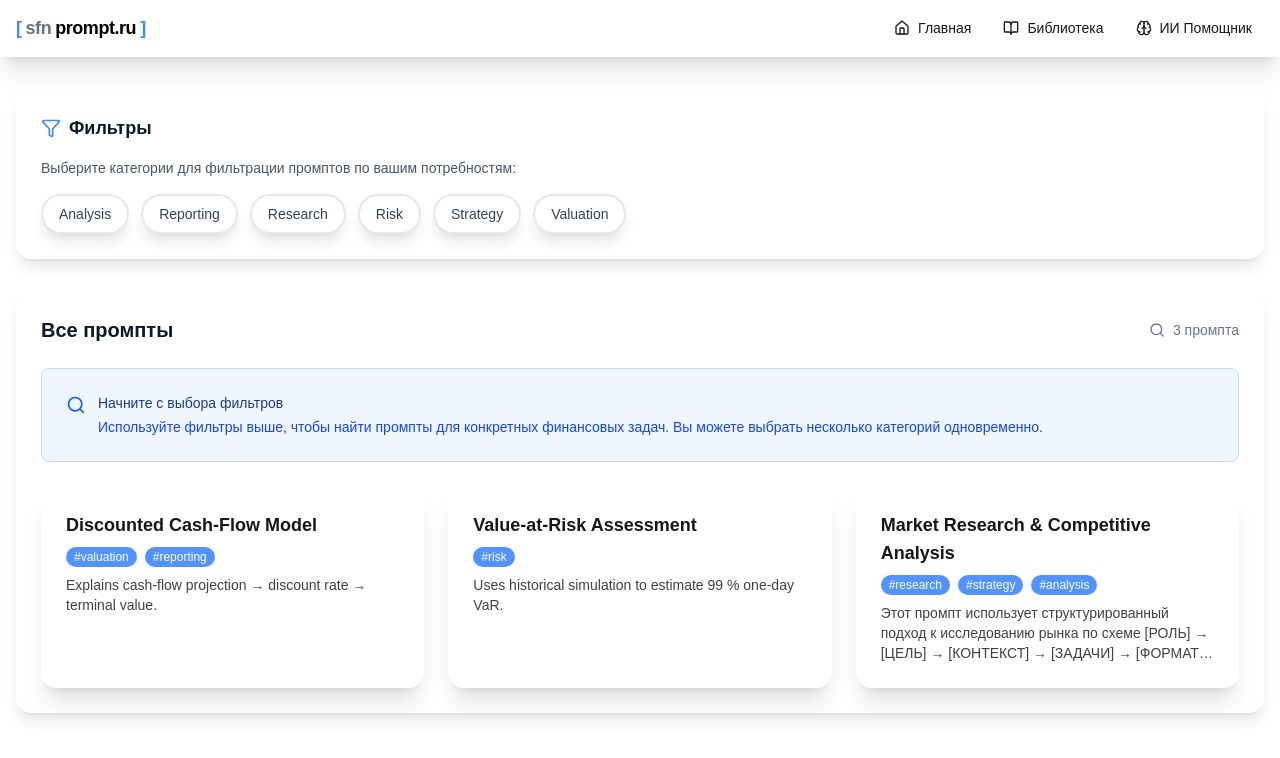
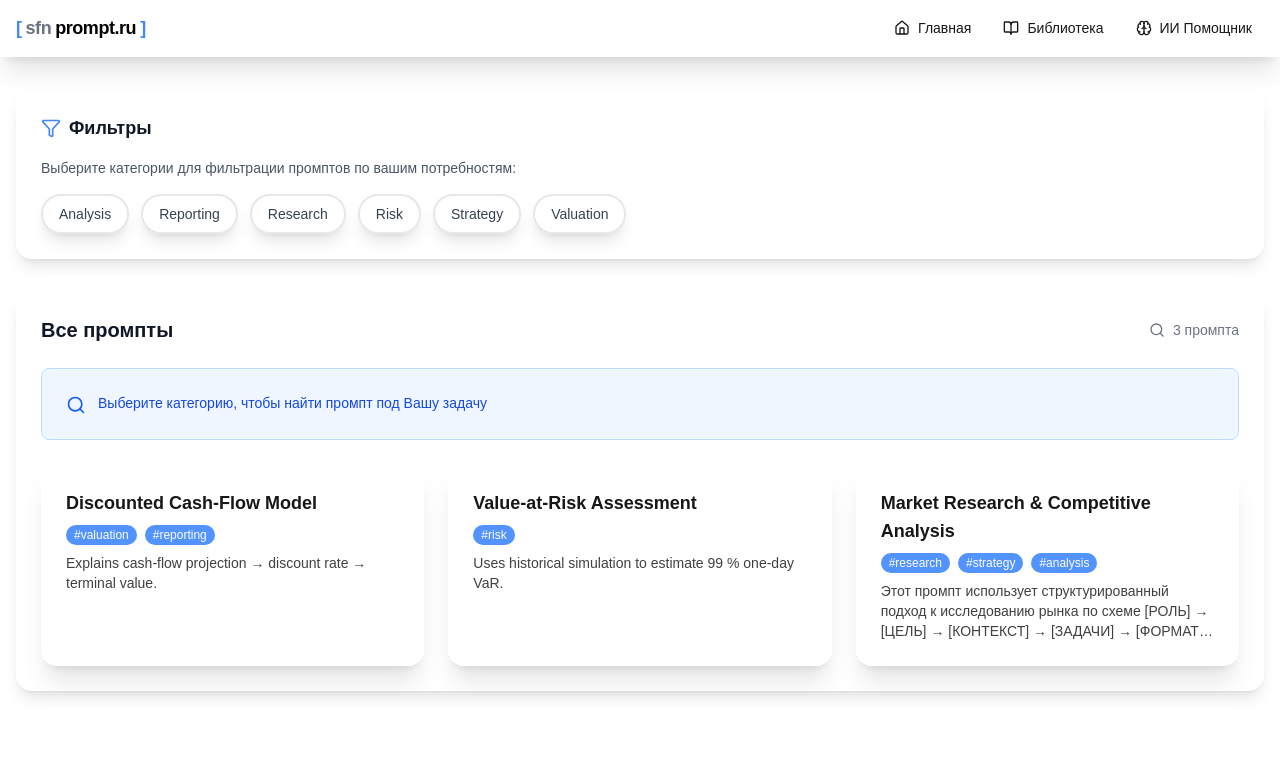
Before and after one commit to echernyi/Prompt-Library, a Next.js app in the folder finance-prompts/: page /library in a window 1280 px wide. Shown: the top 758 px of the page. Built offline with nearby package versions, Linux system fonts and the light colour scheme.

Commit message:
Update empty state message for no filters to concise instruction

```diff
--- a/finance-prompts/components/FilterablePrompts.tsx
+++ b/finance-prompts/components/FilterablePrompts.tsx
@@ -55,12 +55,8 @@ export default function FilterablePrompts({ categories }: FilterablePromptsProps
                   <Search className="h-5 w-5 text-blue-600 mt-0.5" />
                 </div>
                 <div>
-                  <h3 className="text-sm font-medium text-blue-900 mb-1">
-                    Начните с выбора фильтров
-                  </h3>
                   <p className="text-sm text-blue-700">
-                    Используйте фильтры выше, чтобы найти промпты для конкретных финансовых задач.
-                    Вы можете выбрать несколько категорий одновременно.
+                    Выберите категорию, чтобы найти промпт под Вашу задачу
                   </p>
                 </div>
               </div>
```
